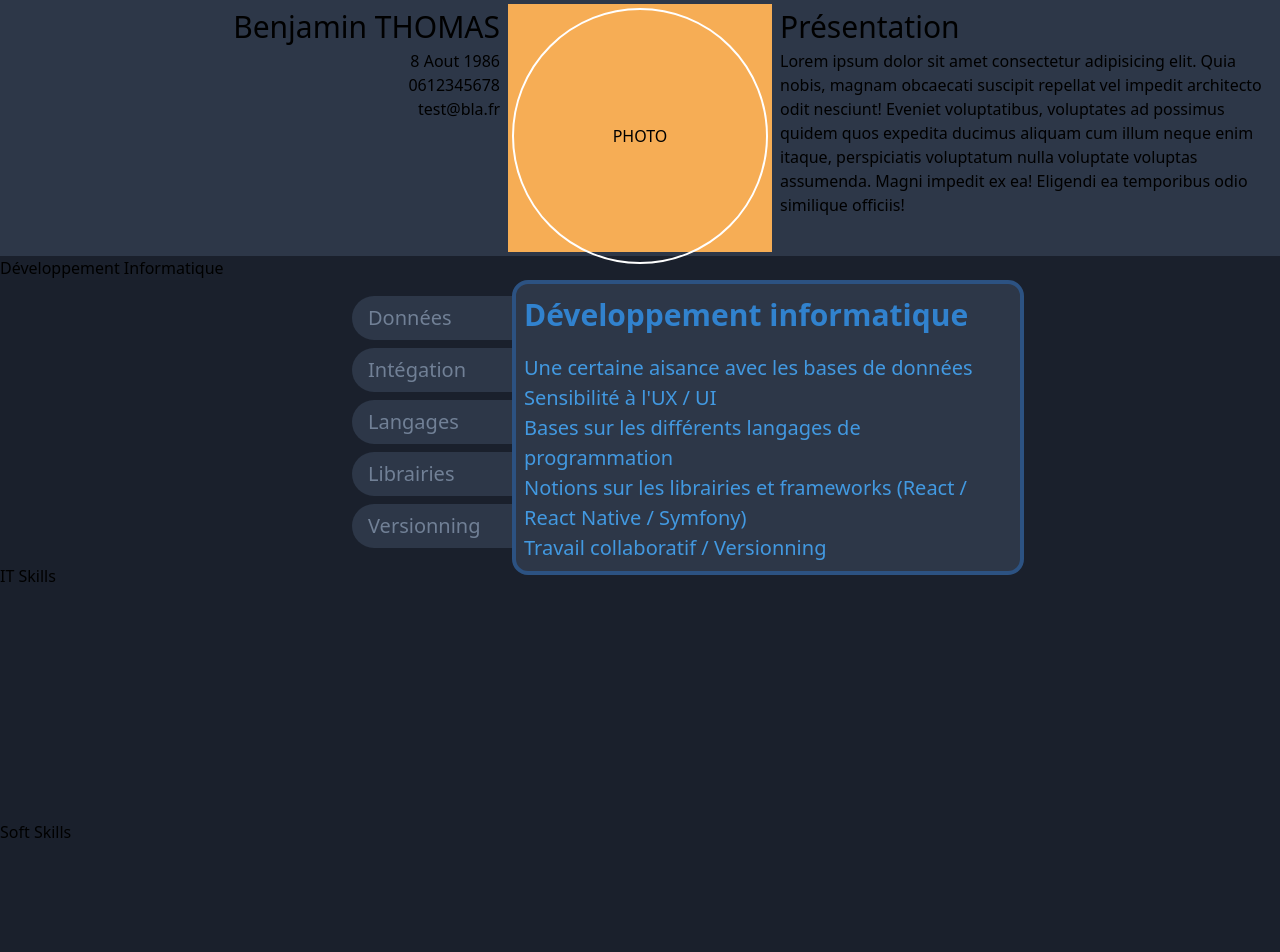
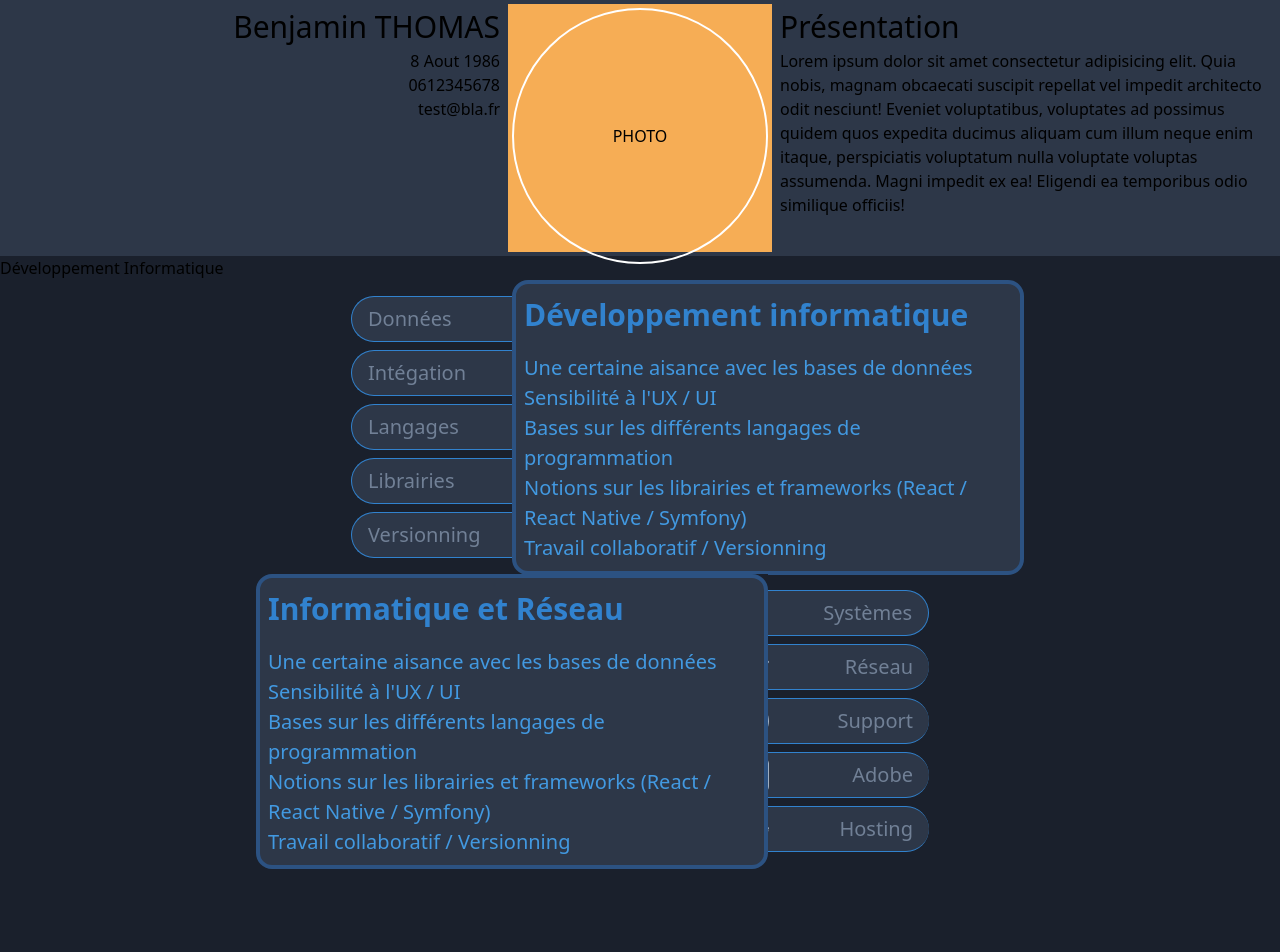
Before and after one commit to beenair/moncv, a React (Create React App) app: page / in a window 1280 px wide. Shown: the top 952 px of the page. Built offline with nearby package versions, Linux system fonts and the light colour scheme.

Commit message:
Ajout des Skills IT

```diff
--- a/src/Components/Skills.js
+++ b/src/Components/Skills.js
@@ -1,5 +1,6 @@
 import React, { Component } from 'react'
 import DevSkills from './devSkills'
+import ItSkills from './itSkills'
 
 
 export default class Skills extends Component {
@@ -27,7 +28,7 @@ export default class Skills extends Component {
 
         {/* IT Skills */}
         <div className="h-64">
-          IT Skills
+          <ItSkills/>
         </div>
 
         {/* Soft Skills */}
--- a/src/Components/devSkills.js
+++ b/src/Components/devSkills.js
@@ -14,7 +14,7 @@ export default class DevSkills extends Component{
 
           <div className="flex flex-1 flex-col gap-2 h-auto py-4 items-end">
 
-            <div className="flex flex-row flex-1 auto rounded-l-full items-center py-1 bg-gray-800 transition duration-700 ease-in-out transform translate-x-64 hover:bg-gray-700 hover:translate-x-10">
+            <div className="flex flex-row flex-1 auto rounded-l-full items-center py-1 border-l border-t border-b border-blue-600 bg-gray-800 transition duration-700 ease-in-out transform translate-x-64 hover:bg-gray-700 hover:translate-x-10">
               <div className="ml-4 w-24 font-light text-xl text-gray-600">Données</div>
               <div className="ml-12 w-64 flex flex-row space-x-4 text-4xl text-gray-500">
                 <div><SiMysql/></div>
@@ -24,7 +24,7 @@ export default class DevSkills extends Component{
               </div>
             </div>
 
-            <div className="flex flex-row flex-1 auto rounded-l-full items-center py-1 bg-gray-800 transition duration-700 ease-in-out transform translate-x-64 hover:bg-gray-700 hover:translate-x-12">
+            <div className="flex flex-row flex-1 auto rounded-l-full items-center py-1 border-l border-t border-b border-blue-600 bg-gray-800 transition duration-700 ease-in-out transform translate-x-64 hover:bg-gray-700 hover:translate-x-12">
               <div className="ml-4 w-24 font-light text-xl text-gray-600">Intégation</div>
               <div className="ml-12 w-64 flex flex-row space-x-4 text-4xl text-gray-500">
                 <div><FaHtml5/></div>
@@ -34,7 +34,7 @@ export default class DevSkills extends Component{
               </div>
             </div>
 
-            <div className="flex flex-row flex-1 auto rounded-l-full items-center py-1 bg-gray-800 transition duration-700 ease-in-out transform translate-x-64 hover:bg-gray-700 hover:-translate-x-px">
+            <div className="flex flex-row flex-1 auto rounded-l-full items-center py-1 border-l border-t border-b border-blue-600 bg-gray-800 transition duration-700 ease-in-out transform translate-x-64 hover:bg-gray-700 hover:-translate-x-px">
               <div className="ml-4 w-24 font-light text-xl text-gray-600">Langages</div>
               <div className="ml-12 w-64 flex flex-row space-x-4 text-4xl text-gray-500">
                 <div><FaPhp/></div>
@@ -45,7 +45,7 @@ export default class DevSkills extends Component{
               </div>
             </div>
 
-            <div className="flex flex-row flex-1 auto rounded-l-full items-center py-1 bg-gray-800 transition duration-700 ease-in-out transform translate-x-64 hover:bg-gray-700 hover:translate-x-24">
+            <div className="flex flex-row flex-1 auto rounded-l-full items-center py-1 border-l border-t border-b border-blue-600 bg-gray-800 transition duration-700 ease-in-out transform translate-x-64 hover:bg-gray-700 hover:translate-x-24">
               <div className="ml-4 w-24 font-light text-xl text-gray-600">Librairies</div>
               <div className="ml-12 w-64 flex flex-row space-x-4 text-4xl text-gray-500">
                 <div><FaReact/></div>
@@ -54,7 +54,7 @@ export default class DevSkills extends Component{
               </div>
             </div>
 
-            <div className="flex flex-row flex-1 auto rounded-l-full items-center py-1 bg-gray-800 transition duration-700 ease-in-out transform translate-x-64 hover:bg-gray-700 hover:translate-x-32">
+            <div className="flex flex-row flex-1 auto rounded-l-full items-center py-1 border-l border-t border-b border-blue-600 bg-gray-800 transition duration-700 ease-in-out transform translate-x-64 hover:bg-gray-700 hover:translate-x-32">
               <div className="ml-4 w-24 font-light text-xl text-gray-600">Versionning</div>
               <div className="ml-12 w-64 flex flex-row space-x-4 text-4xl text-gray-500">
                 <div><DiGit/></div>
--- /dev/null
+++ b/src/Components/itSkills.js
@@ -0,0 +1,97 @@
+import React, { Component } from 'react'
+import {SiLogmein,SiTeamviewer,SiVmware,SiDocker,SiOpenvpn,SiCisco,SiAdobephotoshop,SiAdobeillustrator} from 'react-icons/si'
+import {DiWindows,DiLinux,DiApple} from 'react-icons/di'
+import {MdHeadsetMic} from 'react-icons/md'
+import {FaWifi,FaNetworkWired} from 'react-icons/fa'
+
+
+export default class ItSkills extends Component{
+  render(){
+    return(
+
+      <div className="flex flex-row bg-gray-900">
+
+          <div className="w-3/5 bg-gray-900 relative">
+
+            <div className="w-2/3 bg-gray-800 p-2 border-4 border-blue-800 rounded-2xl z-10 absolute top-0 right-0">
+
+              <div className="text-3xl font-bold text-blue-600">
+                Informatique et Réseau
+              </div>
+
+
+              <div className="text-xl font-light text-blue-500 mt-4">
+                <ul>
+                  <li>Une certaine aisance avec les bases de données</li>
+                  <li>Sensibilité à l'UX / UI</li>
+                  <li>Bases sur les différents langages de programmation</li>
+                  <li>Notions sur les librairies et frameworks (React / React Native / Symfony)</li>
+                  <li>Travail collaboratif / Versionning</li>
+                </ul>
+              </div>
+
+            </div>
+
+          </div>
+
+
+
+
+        <div className="flex flex-row z-0 relative">
+
+          <div className="flex flex-1 flex-col gap-2 h-auto py-4 items-start">
+
+            <div className="flex flex-row-reverse flex-1 auto rounded-r-full items-center text-right py-1 border-r border-t border-b border-blue-600 bg-gray-800 transition duration-700 ease-in-out transform -translate-x-64 hover:bg-gray-700 hover:-translate-x-24">
+              <div className="mr-4 w-24 font-light text-xl text-gray-600">Systèmes</div>
+              <div className="mr-12 w-64 flex flex-row-reverse space-x-reverse space-x-4 text-4xl text-gray-500">
+                <div><DiWindows/></div>
+                <div><DiLinux/></div>
+                <div><DiApple/></div>
+              </div>
+            </div>
+
+            <div className="flex flex-row-reverse flex-1 auto rounded-r-full items-center text-right py-1 border-l border-t border-b border-blue-600 bg-gray-800 transition duration-700 ease-in-out transform -translate-x-64 hover:bg-gray-700 hover:-translate-x-12">
+              <div className="mr-4 w-24 font-light text-xl text-gray-600">Réseau</div>
+              <div className="mr-12 w-64 flex flex-row-reverse space-x-reverse space-x-4 text-4xl text-gray-500">
+                <div><FaWifi/></div>
+                <div><SiOpenvpn/></div>
+                <div><SiCisco/></div>
+                <div><FaNetworkWired/></div>
+              </div>
+            </div>
+
+            <div className="flex flex-row-reverse flex-1 auto rounded-r-full items-center text-right py-1 border-l border-t border-b border-blue-600 bg-gray-800 transition duration-700 ease-in-out transform -translate-x-64 hover:bg-gray-700 hover:-translate-x-24">
+              <div className="mr-4 w-24 font-light text-xl text-gray-600">Support</div>
+              <div className="mr-12 w-64 flex flex-row-reverse space-x-reverse space-x-4 text-4xl text-gray-500">
+                <div><SiLogmein/></div>
+                <div><SiTeamviewer/></div>
+                <div><MdHeadsetMic/></div>
+              </div>
+            </div>
+
+            <div className="flex flex-row-reverse flex-1 auto rounded-r-full items-center text-right py-1 border-l border-t border-b border-blue-600 bg-gray-800 transition duration-700 ease-in-out transform -translate-x-64 hover:bg-gray-700 hover:-translate-x-32">
+              <div className="mr-4 w-24 font-light text-xl text-gray-600">Adobe</div>
+              <div className="mr-12 w-64 flex flex-row-reverse space-x-reverse space-x-4 text-4xl text-gray-500">
+                <div><SiAdobephotoshop/></div>
+                <div><SiAdobeillustrator/></div>
+              </div>
+            </div>
+
+            <div className="flex flex-row-reverse flex-1 auto rounded-r-full items-center text-right py-1 border-l border-t border-b border-blue-600 bg-gray-800 transition duration-700 ease-in-out transform -translate-x-64 hover:bg-gray-700 hover:-translate-x-32">
+              <div className="mr-4 w-24 font-light text-xl text-gray-600">Hosting</div>
+              <div className="mr-12 w-64 flex flex-row-reverse space-x-reverse space-x-4 text-4xl text-gray-500">
+                <div><SiVmware/></div>
+                <div><SiDocker/></div>
+              </div>
+            </div>
+
+          </div>
+
+        </div>
+
+
+      </div>
+
+    );
+  }
+}
```
